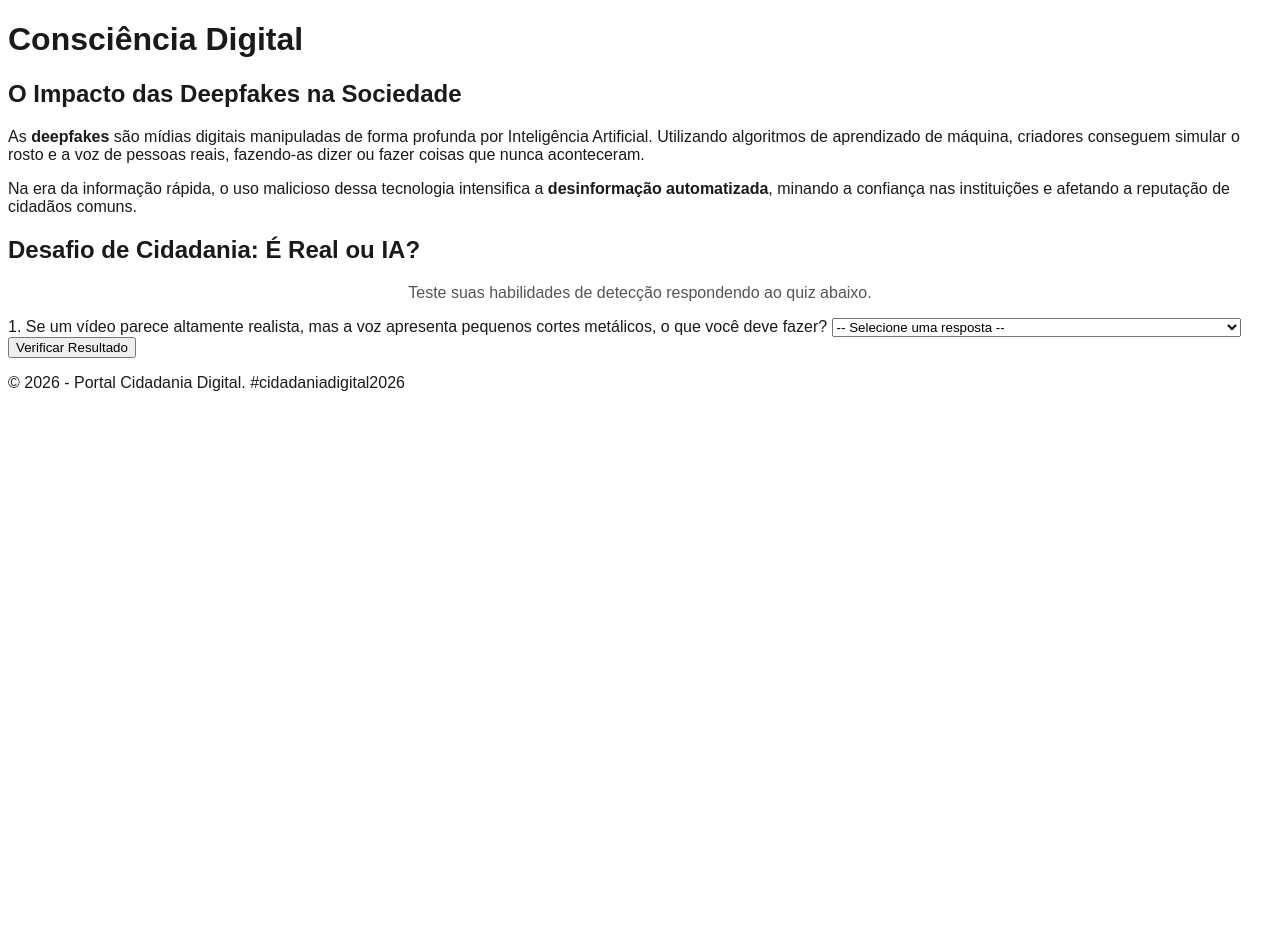
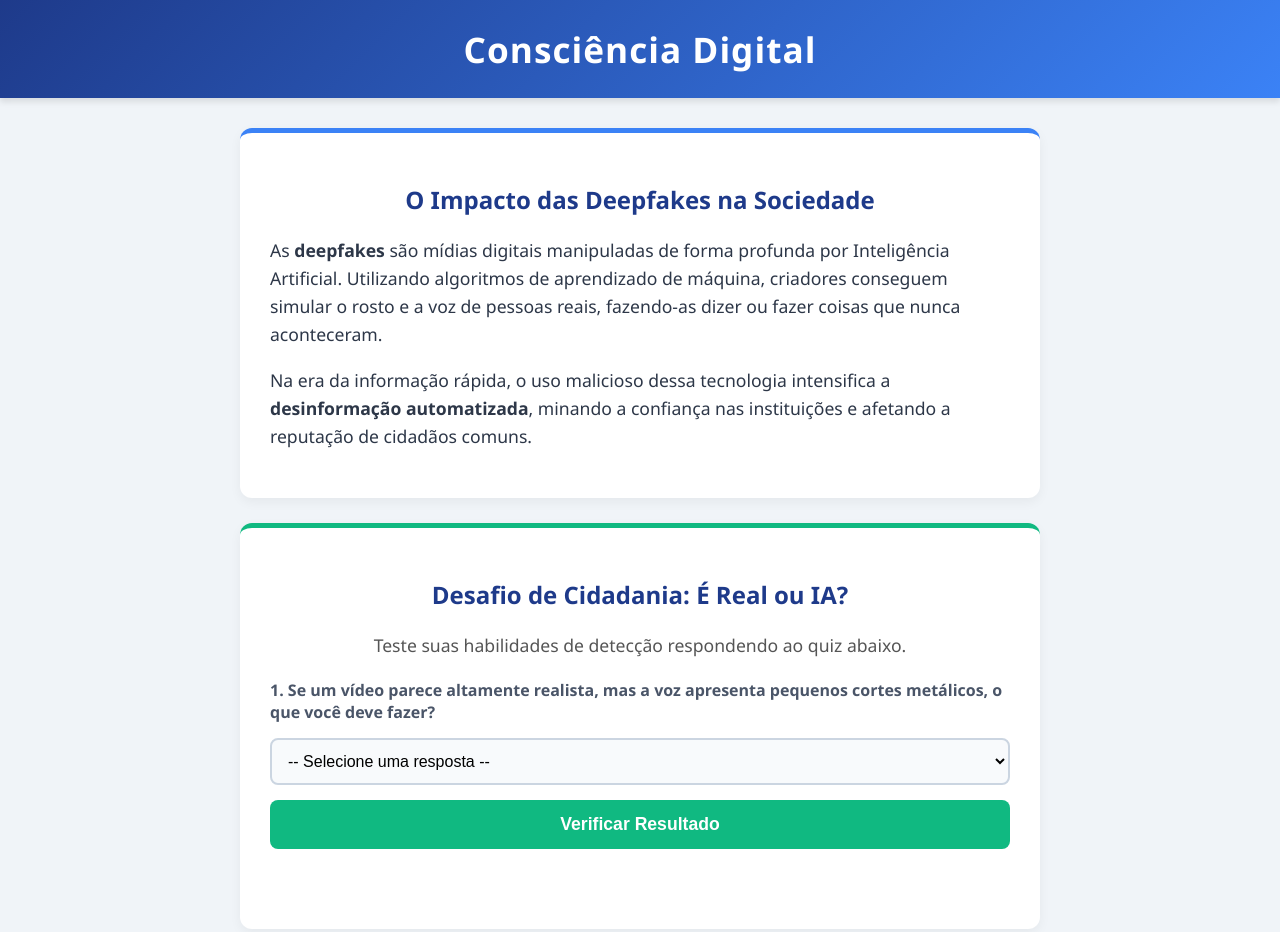
Before and after one commit to davimartini0308/Projeto-de-avalia-o-, a plain HTML site: page index.html in a window 1280 px wide. Shown: the top 932 px of the page. Before the commit the page ends 800 px from the top, so only its background shows below. Drawn offline with Linux system fonts and the light colour scheme; a script that the page names is missing.

Commit message:
Update style.css

```diff
--- a/style.css
+++ b/style.css
@@ -1,14 +1,127 @@
-/* Cores padrão do site (Modo Claro) */
+/* Configurações Gerais com mais Cores */
 body {
-    background-color: #ffffff;
-    color: #1a1a1a;
-    transition: background-color 0.3 s ease, color 0.3 s ease;
-    font-family: sans-serif;
-    padding: 20 px;
+    background-color: #f0f4f8; /* Fundo azul claro moderno */
+    color: #2d3748; /* Texto cinza escuro para excelente contraste */
+    font-family: 'Segoe UI', Tahoma, Geneva, Verdana, sans-serif;
+    margin: 0;
+    padding: 0;
 }
 
-/* Quando o JavaScript ativa o Modo Escuro */
-body.dark-mode {
-    background-color: #121214;
-    color: #e1e1e6;
+/* Cabeçalho com Degradê Azul */
+header {
+    background: linear-gradient(135deg, #1e3a8a, #3b82f6);
+    color: white;
+    padding: 25px;
+    box-shadow: 0 4px 6px rgba(0,0,0,0.1);
 }
+
+/* Centralizando os Títulos */
+h1, h2 {
+    text-align: center;
+}
+
+h1 {
+    margin: 0;
+    font-size: 2.2em;
+    letter-spacing: 1px;
+}
+
+h2 {
+    color: #1e3a8a; /* Títulos em Azul Escuro */
+    margin-bottom: 20px;
+}
+
+/* Container de Conteúdo */
+main {
+    max-width: 800px;
+    margin: 30px auto;
+    padding: 0 20px;
+}
+
+/* Seções Estilizadas como Cards Brancos */
+section {
+    background-color: white;
+    border-radius: 12px;
+    padding: 30px;
+    margin-bottom: 25px;
+    box-shadow: 0 4px 12px rgba(0, 0, 0, 0.05);
+    border-top: 5px solid #3b82f6; /* Detalhe azul na borda superior */
+}
+
+/* Borda Verde Esmeralda Exclusiva para a Área do Quiz */
+#quiz {
+    border-top: 5px solid #10b981;
+}
+
+p {
+    line-height: 1.6;
+    font-size: 1.1em;
+}
+
+/* Formulário do Quiz */
+form {
+    display: flex;
+    flex-direction: column;
+    gap: 15px;
+    margin-top: 20px;
+}
+
+label {
+    font-weight: 600;
+    color: #4a5568;
+}
+
+select {
+    padding: 12px;
+    border: 2px solid #cbd5e1;
+    border-radius: 8px;
+    font-size: 1em;
+    background-color: #f8fafc;
+    outline: none;
+    transition: border-color 0.3s;
+}
+
+select:focus {
+    border-color: #3b82f6;
+}
+
+/* Botão de Enviar em Verde Vibrante */
+button {
+    background-color: #10b981;
+    color: white;
+    border: none;
+    padding: 14px;
+    font-size: 1.1em;
+    font-weight: bold;
+    border-radius: 8px;
+    cursor: pointer;
+    transition: background-color 0.2s, transform 0.1s;
+}
+
+button:hover {
+    background-color: #059669; /* Verde mais escuro ao passar o mouse */
+}
+
+button:active {
+    transform: scale(0.98);
+}
+
+/* Caixa de Resposta Dinâmica */
+#resultado-quiz {
+    margin-top: 20px;
+    padding: 15px;
+    border-radius: 8px;
+    text-align: center;
+    font-weight: bold;
+    font-size: 1.1em;
+}
+
+/* Rodapé */
+footer {
+    background-color: #1e293b; /* Cinza escuro azulado */
+    color: #94a3b8;
+    text-align: center;
+    padding: 20px;
+    margin-top: 50px;
+    font-size: 0.9em;
+}
```
